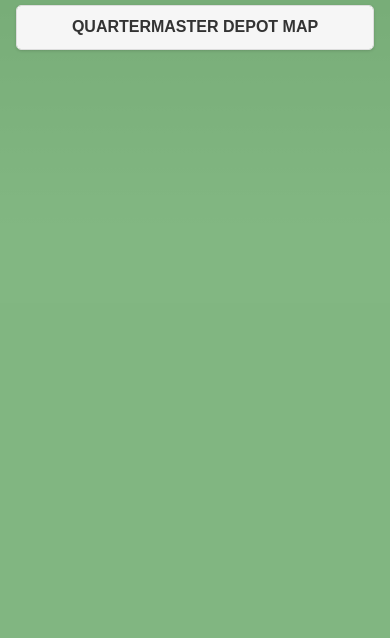
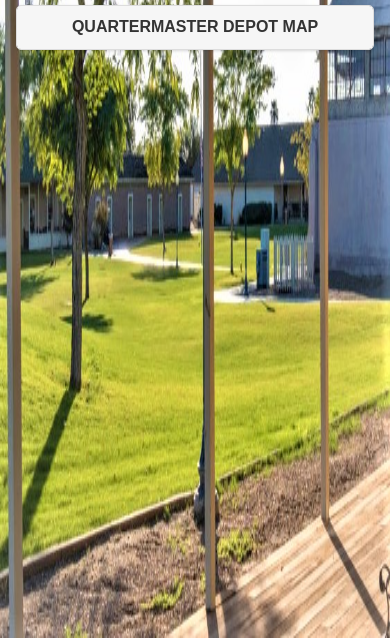
Before and after one commit to jgbreeden/YumaAppMin, a plain HTML site: page www/index.html in a window 390 px wide. Shown: the part 206-844 px from the top of the page. Drawn offline with Linux system fonts and the light colour scheme; some packages are replaced by stand-ins of ours.

Commit message:
Added background image and changed css to implement it.

```diff
--- a/www/css/index.css
+++ b/www/css/index.css
@@ -99,6 +99,9 @@ h1 {
 
 #page1{
     background-color: rgba(86, 163, 86, 0.692);
+    background-image: url("../img/CRSHPhome.jpg");
+    background-repeat: no-repeat;
+    background-size: 100% 100%;
     text-align: center;
 }
 
```
Also changed, not shown: www/img/CRSHPhome.jpg (added).
